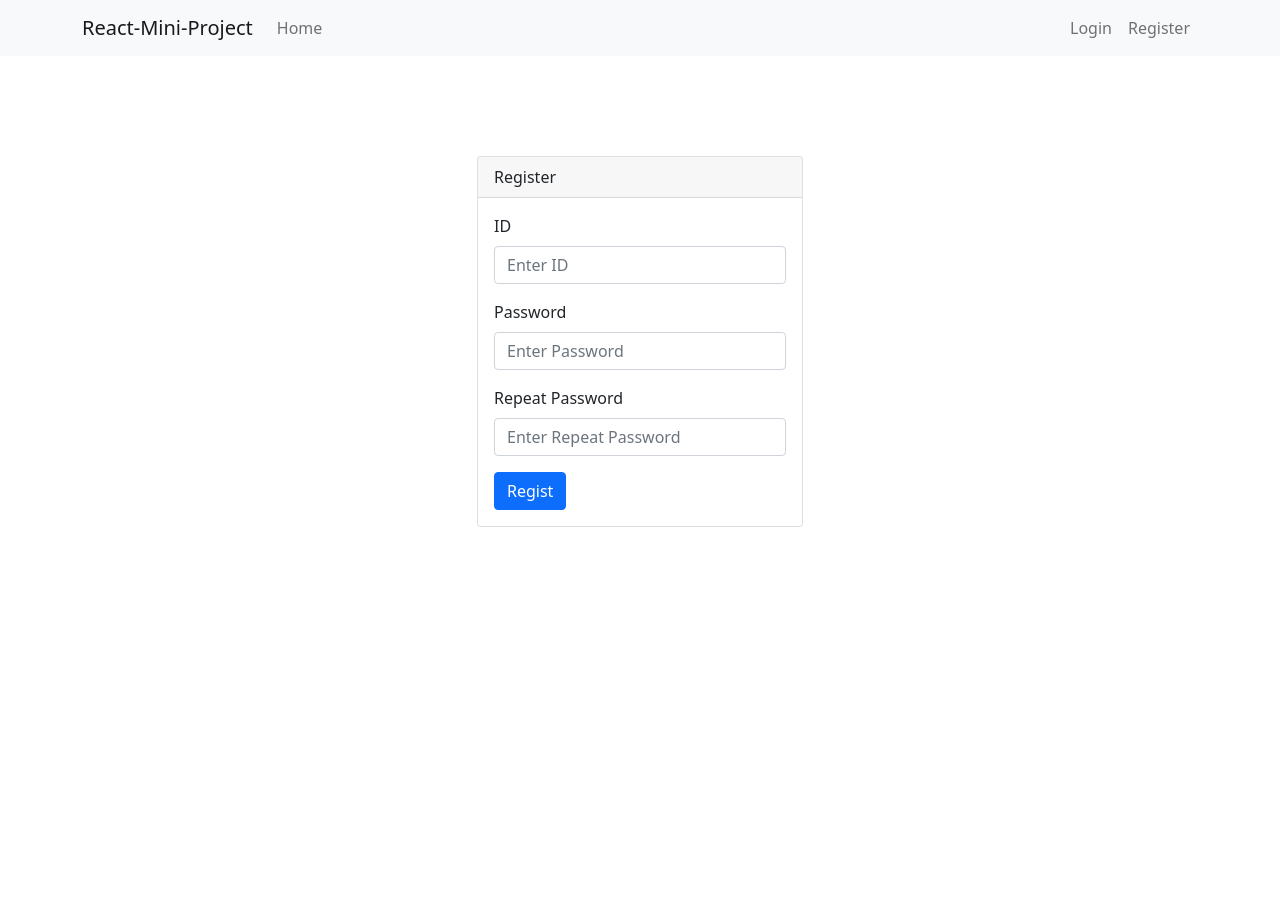
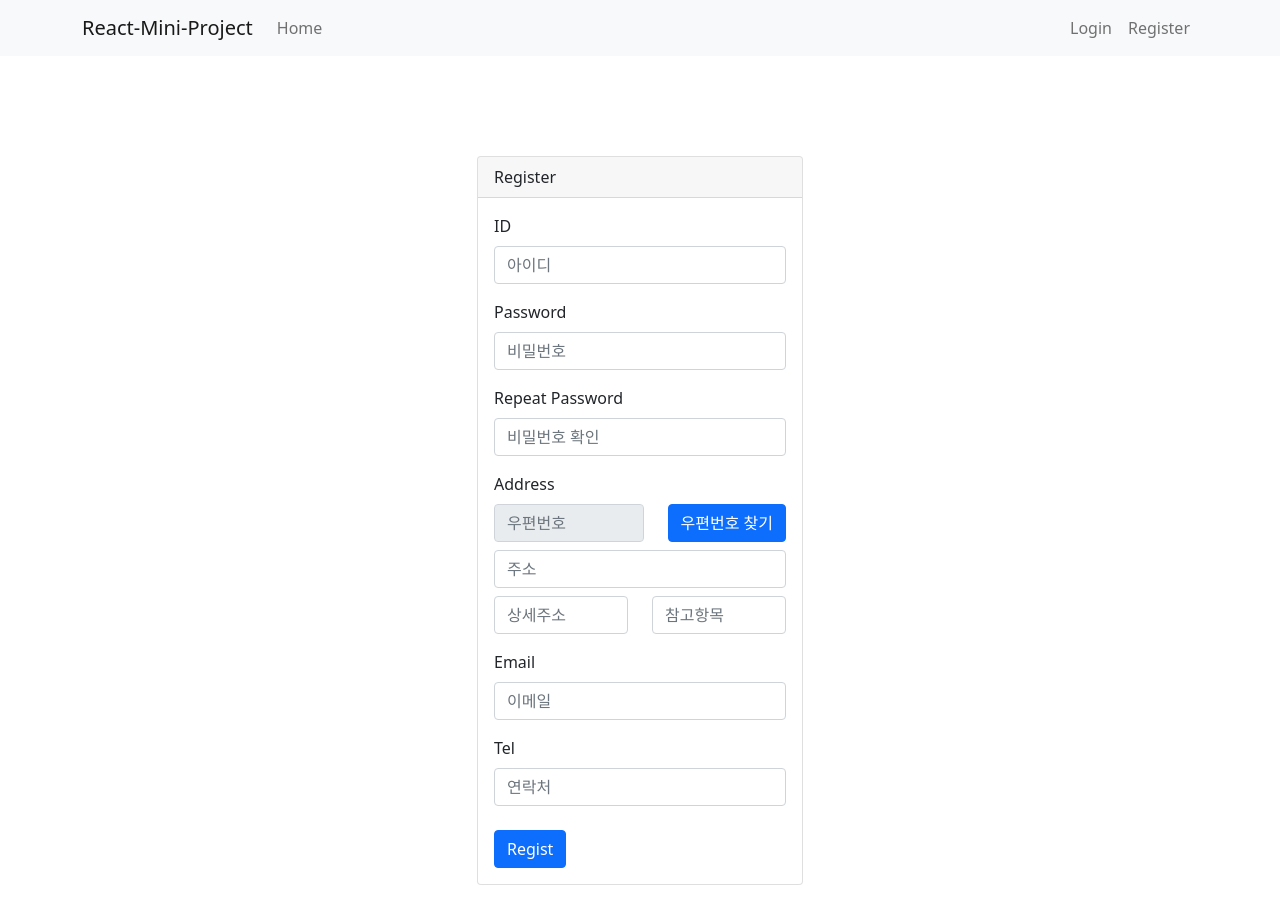
Before and after one commit to hozero95/react-mini-front, a React (Create React App) app: page /register in a window 1280 px wide. Shown: the top 924 px of the page. Before the commit the page ends 800 px from the top, so only its background shows below. Built offline with nearby package versions, Linux system fonts and the light colour scheme.

Commit message:
회원 정보 추가

```diff
--- a/src/components/NavList.js
+++ b/src/components/NavList.js
@@ -28,11 +28,7 @@ const NavList = () => {
     const logout = () => {
         /* redux store 초기화 */
         onSetToken('');
-        onSetUserInfo({
-            userUnum: '',
-            userId: '',
-            authorities: []
-        });
+        onSetUserInfo({});
 
         setIsLogin(false);
         alert("로그아웃 되었습니다.");
--- a/src/pages/Login.js
+++ b/src/pages/Login.js
@@ -99,7 +99,7 @@ const Login = () => {
                             {/*<Form.Group className="mb-3" controlId="formBasicCheckbox">*/}
                             {/*    <Form.Check type="checkbox" label="Remember me"/>*/}
                             {/*</Form.Group>*/}
-                            <Button variant="primary" type="submit" lg="3">
+                            <Button variant="primary" type="submit" lg="3" className="mt-1">
                                 Login
                             </Button>
                         </Form>
--- a/src/pages/Register.js
+++ b/src/pages/Register.js
@@ -1,5 +1,5 @@
 import React, {useEffect, useState} from "react";
-import {Button, Card, Container, Form, Row} from "react-bootstrap";
+import {Button, Card, Col, Container, Form, Row} from "react-bootstrap";
 import {shallowEqual, useSelector} from "react-redux";
 import {useHistory} from "react-router-dom";
 import {regist} from "../apis/authApi";
@@ -10,11 +10,25 @@ const Register = () => {
     const history = useHistory();
 
     const [registId, setRegistId] = useState('');
+    const [idError, setIdError] = useState('');
+
     const [registPassword, setRegistPassword] = useState('');
+    const [passwordError, setPasswordError] = useState('');
+
     const [repeatPassword, setRepeatPassword] = useState('');
-    const [idError, setIdError] = useState('');
-    const [passwordError, setPasswordError] = useState('');
     const [repeatPasswordError, setRepeatPasswordError] = useState('');
+
+    const [postcode, setPostcode] = useState('');
+    const [address, setAddress] = useState('');
+    const [detailAddress, setDetailAddress] = useState('');
+    const [extraAddress, setExtraAddress] = useState('');
+    const [addressError, setAddressError] = useState('');
+
+    const [email, setEmail] = useState('');
+    const [emailError, setEmailError] = useState('');
+
+    const [tel, setTel] = useState('');
+    const [telError, setTelError] = useState('');
 
     /* Register 페이지가 렌더링 될 때 로그인 상태 검사 */
     useEffect(() => {
@@ -29,13 +43,21 @@ const Register = () => {
         setRegistId('');
         setRegistPassword('');
         setRepeatPassword('');
-    }
+        setPostcode('');
+        setDetailAddress('');
+        setExtraAddress('');
+        setEmail('');
+        setTel('');
+    };
 
     /* 에러 리셋 */
     const resetErrors = () => {
         setIdError('');
         setPasswordError('');
         setRepeatPasswordError('');
+        setAddressError('');
+        setEmailError('');
+        setTelError('');
     };
 
     /* 회원가입 유효성 검사 */
@@ -55,6 +77,18 @@ const Register = () => {
             setRepeatPasswordError('비밀번호를 확인해주세요.');
             validated = false;
         }
+        if (!postcode) {
+            setAddressError('주소를 입력해주세요.');
+            validated = false;
+        }
+        if (!email) {
+            setEmailError('이메일을 입력해주세요.');
+            validated = false;
+        }
+        if (!tel) {
+            setTelError('연락처를 입력해주세요.');
+            validated = false;
+        }
 
         return validated;
     };
@@ -68,14 +102,53 @@ const Register = () => {
         } else {
             setRepeatPasswordError('');
         }
-    }
+    };
+
+    /* 이메일 체크 */
+    const checkEmail = (e) => {
+        var reg = /^[0-9a-zA-Z]([-_.]?[0-9a-zA-Z])*@[0-9a-zA-Z]([-_.]?[0-9a-zA-Z])*\.[a-zA-Z]{2,3}$/i;
+
+        if (!reg.test(e.target.value)) {
+            setEmailError('이메일 형식에 맞지 않습니다.');
+        } else {
+            setEmailError('');
+        }
+    };
+
+    /* 연락처 체크 */
+    const checkTel = (e) => {
+        setTelError('');
+        setTel(e.target.value.replace(/[^0-9]/g, "").replace(/(\..*)\./g, '$1'));
+        var number = e.target.value.replace(/[^0-9]/g, "");
+        var phone = "";
+        if (number.length < 4) {
+            phone = number;
+        } else if (number.length < 7) {
+            phone += number.substr(0, 3);
+            phone += "-";
+            phone += number.substr(3);
+        } else if (number.length < 11) {
+            phone += number.substr(0, 3);
+            phone += "-";
+            phone += number.substr(3, 3);
+            phone += "-";
+            phone += number.substr(6);
+        } else {
+            phone += number.substr(0, 3);
+            phone += "-";
+            phone += number.substr(3, 4);
+            phone += "-";
+            phone += number.substr(7);
+        }
+        setTel(phone);
+    };
 
     /* 회원가입 API logic */
     const registSubmit = async (event) => {
         event.preventDefault();
 
         if (validateForm()) {
-            let registResult = await regist(registId, registPassword);
+            let registResult = await regist(registId, registPassword, postcode, address, detailAddress, extraAddress, email, tel);
             if (registResult) {
                 /* 회원가입 성공 시 에러메세지, 폼 리셋 후 Home으로 이동 */
                 resetErrors();
@@ -86,38 +159,138 @@ const Register = () => {
         }
     };
 
+    /* 우편번호 찾기 */
+    const postcodeService = () => {
+        new window.daum.Postcode({
+            oncomplete: function (data) {
+                // 팝업에서 검색결과 항목을 클릭했을때 실행할 코드를 작성하는 부분.
+
+                // 각 주소의 노출 규칙에 따라 주소를 조합한다.
+                // 내려오는 변수가 값이 없는 경우엔 공백('')값을 가지므로, 이를 참고하여 분기 한다.
+                var addr = ''; // 주소 변수
+                var extraAddr = ''; // 참고항목 변수
+
+                //사용자가 선택한 주소 타입에 따라 해당 주소 값을 가져온다.
+                if (data.userSelectedType === 'R') { // 사용자가 도로명 주소를 선택했을 경우
+                    addr = data.roadAddress;
+                } else { // 사용자가 지번 주소를 선택했을 경우(J)
+                    addr = data.jibunAddress;
+                }
+
+                // 사용자가 선택한 주소가 도로명 타입일때 참고항목을 조합한다.
+                if (data.userSelectedType === 'R') {
+                    // 법정동명이 있을 경우 추가한다. (법정리는 제외)
+                    // 법정동의 경우 마지막 문자가 "동/로/가"로 끝난다.
+                    if (data.bname !== '' && /[동|로|가]$/g.test(data.bname)) {
+                        extraAddr += data.bname;
+                    }
+                    // 건물명이 있고, 공동주택일 경우 추가한다.
+                    if (data.buildingName !== '' && data.apartment === 'Y') {
+                        extraAddr += (extraAddr !== '' ? ', ' + data.buildingName : data.buildingName);
+                    }
+                    // 표시할 참고항목이 있을 경우, 괄호까지 추가한 최종 문자열을 만든다.
+                    if (extraAddr !== '') {
+                        extraAddr = ' (' + extraAddr + ')';
+                    }
+                    // 조합된 참고항목을 해당 필드에 넣는다.
+                    setExtraAddress(extraAddr);
+                    setAddressError('');
+                } else {
+                    setExtraAddress('');
+                }
+
+                // 우편번호와 주소 정보를 해당 필드에 넣는다.
+                setPostcode(data.zonecode);
+                setAddress(addr);
+                // 커서를 상세주소 필드로 이동한다.
+                document.getElementById("detailAddress").focus();
+            }
+        }).open();
+    };
+
     return (
         <Container fluid style={{padding: '0'}}>
             <Row className="justify-content-md-center" lg="4">
                 <Card style={{margin: '100px', padding: '0'}}>
                     <Card.Header>Register</Card.Header>
                     <Card.Body>
-                        <Form onSubmit={registSubmit}>
-                            <Form.Group className="mb-3" controlId="formBasicID">
+                        <Form onSubmit={registSubmit} autoComplete="off">
+                            <Form.Group className="mb-3">
                                 <Form.Label>ID</Form.Label>
-                                <Form.Control type="text" placeholder="Enter ID" value={registId}
+                                <Form.Control type="text" placeholder="아이디" value={registId}
                                               onChange={e => {
                                                   setRegistId(e.target.value);
                                                   setIdError('');
                                               }}/>
                                 <div style={{color: 'red'}}>{idError}</div>
                             </Form.Group>
-                            <Form.Group className="mb-3" controlId="formBasicPassword">
+                            <Form.Group className="mb-3">
                                 <Form.Label>Password</Form.Label>
-                                <Form.Control type="password" placeholder="Enter Password" value={registPassword}
+                                <Form.Control type="password" placeholder="비밀번호" value={registPassword}
                                               onChange={e => {
                                                   setRegistPassword(e.target.value);
                                                   setPasswordError('');
                                               }}/>
                                 <div style={{color: 'red'}}>{passwordError}</div>
                             </Form.Group>
-                            <Form.Group className="mb-3" controlId="formBasicRepeatPassword">
+                            <Form.Group className="mb-3">
                                 <Form.Label>Repeat Password</Form.Label>
-                                <Form.Control type="password" placeholder="Enter Repeat Password" value={repeatPassword}
+                                <Form.Control type="password" placeholder="비밀번호 확인" value={repeatPassword}
                                               onChange={e => checkPassword(e)}/>
                                 <div style={{color: 'red'}}>{repeatPasswordError}</div>
                             </Form.Group>
-                            <Button variant="primary" type="submit" lg="3">
+                            <Form.Group className="mb-3">
+                                <Form.Label>Address</Form.Label>
+                                <Row className="align-items-center">
+                                    <Col>
+                                        <Form.Control type="text" placeholder="우편번호" value={postcode} readOnly
+                                                      onChange={e => {
+                                                          setPostcode(e.target.value);
+                                                      }}/>
+                                    </Col>
+                                    <Col xs="auto">
+                                        <Button onClick={postcodeService}>우편번호 찾기</Button>
+                                    </Col>
+                                </Row>
+                                <Form.Control type="text" className="my-2" placeholder="주소" value={address}
+                                              onChange={e => {
+                                                  setAddress(e.target.value);
+                                              }}/>
+                                <Row className="align-items-center">
+                                    <Col>
+                                        <Form.Control type="text" id="detailAddress" placeholder="상세주소"
+                                                      value={detailAddress}
+                                                      onChange={e => {
+                                                          setDetailAddress(e.target.value);
+                                                      }}/>
+                                    </Col>
+                                    <Col>
+                                        <Form.Control type="text" placeholder="참고항목" value={extraAddress}
+                                                      onChange={e => {
+                                                          setExtraAddress(e.target.value);
+                                                      }}/>
+                                    </Col>
+                                </Row>
+                                <div style={{color: 'red'}}>{addressError}</div>
+                            </Form.Group>
+                            <Form.Group className="mb-3">
+                                <Form.Label>Email</Form.Label>
+                                <Form.Control type="email" placeholder="이메일" value={email}
+                                              onChange={e => {
+                                                  setEmail(e.target.value);
+                                                  checkEmail(e);
+                                              }}/>
+                                <div style={{color: 'red'}}>{emailError}</div>
+                            </Form.Group>
+                            <Form.Group className="mb-3">
+                                <Form.Label>Tel</Form.Label>
+                                <Form.Control type="text" placeholder="연락처" value={tel}
+                                              onChange={e => {
+                                                  checkTel(e);
+                                              }}/>
+                                <div style={{color: 'red'}}>{telError}</div>
+                            </Form.Group>
+                            <Button variant="primary" type="submit" lg="3" className="mt-2">
                                 Regist
                             </Button>
                         </Form>
--- a/src/reducers/token.js
+++ b/src/reducers/token.js
@@ -17,11 +17,7 @@ export const setUserInfo = userInfo => ({
 /* 초기 상태 선언 */
 const initialState = {
     token: '',
-    userInfo: {
-        userUnum: '',
-        userId: '',
-        authorities: []
-    }
+    userInfo: {}
 }
 
 /* 리듀서 선언 */
```
Also changed, not shown: public/index.html (+9 -6 lines), src/apis/authApi.js (+9 -2 lines), src/pages/MyPage.js (+11 -4 lines).
